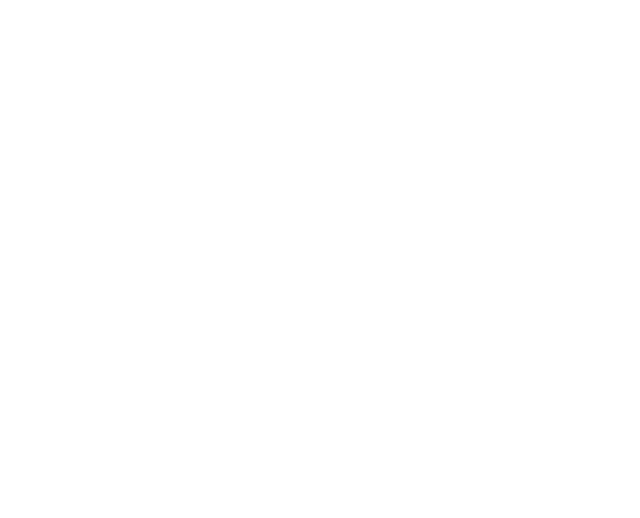
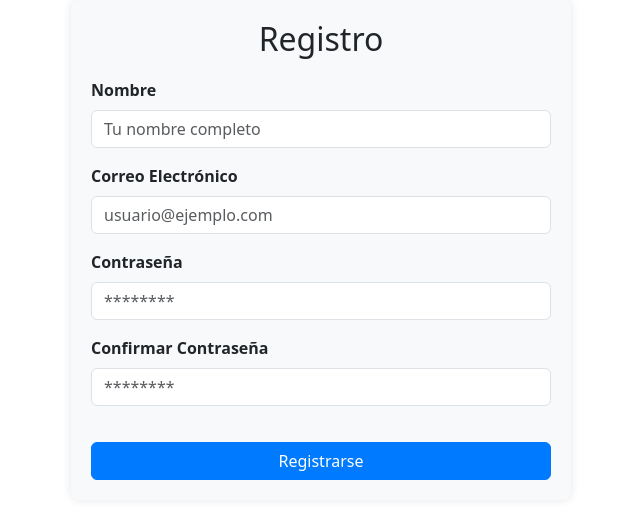
Before and after one commit to Andrespipe1/Proyecto_Gestion, a React (Create React App) app in the folder proyecto_gestion/: page /registro in a window 1280 px wide. Before the commit this address had no page. Shown: the top 518 px of the page, without its empty margins (319-959 px from the left). Built offline with nearby package versions, Linux system fonts and the light colour scheme.

Commit message:
registro

```diff
--- a/proyecto_gestion/src/App.js
+++ b/proyecto_gestion/src/App.js
@@ -3,6 +3,7 @@
 import { Body } from './componentes/body';
 import { Pie } from './componentes/pie';
 import Login from './componentes/login';
+import Registro from './componentes/registro';
 import { useNavigate } from 'react-router-dom';
 import { BrowserRouter as Router, Route, Routes } from 'react-router-dom';
 
@@ -24,6 +25,7 @@
       <Routes>
         <Route path='/' element={<HomePage />} />
         <Route path='/login' element={<Login />}  />
+        <Route path='/registro' element={<Registro/>} />
       </Routes>
     </Router>
 
--- a/proyecto_gestion/src/componentes/login.js
+++ b/proyecto_gestion/src/componentes/login.js
@@ -1,4 +1,5 @@
 import React, { useState } from 'react';
+import { useNavigate } from 'react-router-dom';
 import 'bootstrap/dist/css/bootstrap.min.css';
 import './login.css';
 
@@ -8,6 +9,7 @@
         password: '',
     });
     const [errors, setErrors] = useState({});
+    const navigate = useNavigate();
 
     const handleChange = (e) => {
         const { id, value } = e.target;
@@ -41,7 +43,17 @@
         event.preventDefault();
         if (validateForm()) {
             console.log('Inicio de sesión exitoso');
+
+            navigate('/');
         }
+    };
+
+    const handleForgotPasswordClick = () => {
+        navigate('/recuperar-password');
+    };
+
+    const handleRegisterClick = () => {
+        navigate('/registro');
     };
 
     return (
@@ -77,9 +89,9 @@
 
                     <button type="submit" className="btn btn-primary w-100">Iniciar Sesión</button>
                     <div className="text-center mt-3">
-                        <a href="#!" className="btn btn-link">Olvidaste tu contraseña?</a>
+                        <a href="#!" className="btn btn-link" onClick={handleForgotPasswordClick}>Olvidaste tu contraseña?</a>
                         <br />
-                        <a href="#!" className="btn btn-link">¿No tienes cuenta? Regístrate</a>
+                        <a href="#!" className="btn btn-link" onClick={handleRegisterClick}>¿No tienes cuenta? Regístrate</a>
                     </div>
                 </form>
             </div>
--- /dev/null
+++ b/proyecto_gestion/src/componentes/registro.css
@@ -0,0 +1,28 @@
+
+.registro-container {
+    width: 100%;
+    max-width: 500px;
+    margin: 0 auto;
+    padding: 20px;
+    background-color: #f8f9fa;
+    border-radius: 8px;
+    box-shadow: 0 0 10px rgba(0, 0, 0, 0.1);
+}
+
+h2 {
+    margin-bottom: 20px;
+    text-align: center;
+}
+
+.form-label {
+    font-weight: bold;
+}
+
+.btn-primary {
+    width: 100%;
+    margin-top: 20px;
+}
+
+.alert {
+    margin-bottom: 20px;
+}
--- /dev/null
+++ b/proyecto_gestion/src/componentes/registro.js
@@ -0,0 +1,130 @@
+import React, { useState } from 'react';
+import './registro.css'; // Asegúrate de tener el CSS adecuado para este componente
+
+const Registro = () => {
+    const [formValues, setFormValues] = useState({
+        nombre: '',
+        email: '',
+        password: '',
+        confirmPassword: '',
+    });
+    const [errors, setErrors] = useState({});
+    const [successMessage, setSuccessMessage] = useState('');
+
+    const handleChange = (e) => {
+        const { id, value } = e.target;
+        setFormValues(prevValues => ({
+            ...prevValues,
+            [id]: value
+        }));
+    };
+
+    const validateForm = () => {
+        const formErrors = {};
+        let isValid = true;
+
+        const { nombre, email, password, confirmPassword } = formValues;
+
+        if (!nombre) {
+            formErrors.nombre = "Complete el campo de nombre";
+            isValid = false;
+        }
+
+        if (!email) {
+            formErrors.email = "Complete el campo de correo electrónico";
+            isValid = false;
+        } else if (!/\S+@\S+\.\S+/.test(email)) {
+            formErrors.email = "Correo electrónico inválido";
+            isValid = false;
+        }
+
+        if (!password) {
+            formErrors.password = "Complete el campo de contraseña";
+            isValid = false;
+        }
+
+        if (password !== confirmPassword) {
+            formErrors.confirmPassword = "Las contraseñas no coinciden";
+            isValid = false;
+        }
+
+        setErrors(formErrors);
+
+        return isValid;
+    };
+
+    const handleSubmit = (event) => {
+        event.preventDefault();
+        if (validateForm()) {
+            setSuccessMessage('Registro exitoso');
+            console.log('Registro exitoso');
+            setTimeout(() => {
+                setSuccessMessage('');
+            }, 3000);
+        }
+    };
+
+    return (
+        <div className="registro-container">
+            <h2>Registro</h2>
+            {successMessage && <div className="alert alert-success">{successMessage}</div>}
+            <form onSubmit={handleSubmit}>
+                <div className="mb-3">
+                    <label htmlFor="nombre" className="form-label">Nombre</label>
+                    <input
+                        type="text"
+                        className={`form-control ${errors.nombre ? 'is-invalid' : ''}`}
+                        id="nombre"
+                        value={formValues.nombre}
+                        onChange={handleChange}
+                        placeholder="Tu nombre completo"
+                    />
+                    {errors.nombre && <div className="invalid-feedback">{errors.nombre}</div>}
+                </div>
+
+                <div className="mb-3">
+                    <label htmlFor="email" className="form-label">Correo Electrónico</label>
+                    <input
+                        type="email"
+                        className={`form-control ${errors.email ? 'is-invalid' : ''}`}
+                        id="email"
+                        value={formValues.email}
+                        onChange={handleChange}
+                        placeholder="usuario@ejemplo.com"
+                    />
+                    {errors.email && <div className="invalid-feedback">{errors.email}</div>}
+                </div>
+
+                <div className="mb-3">
+                    <label htmlFor="password" className="form-label">Contraseña</label>
+                    <input
+                        type="password"
+                        className={`form-control ${errors.password ? 'is-invalid' : ''}`}
+                        id="password"
+                        value={formValues.password}
+                        onChange={handleChange}
+                        placeholder="********"
+                    />
+                    {errors.password && <div className="invalid-feedback">{errors.password}</div>}
+                </div>
+
+                <div className="mb-3">
+                    <label htmlFor="confirmPassword" className="form-label">Confirmar Contraseña</label>
+                    <input
+                        type="password"
+                        className={`form-control ${errors.confirmPassword ? 'is-invalid' : ''}`}
+                        id="confirmPassword"
+                        value={formValues.confirmPassword}
+                        onChange={handleChange}
+                        placeholder="********"
+                    />
+                    {errors.confirmPassword && <div className="invalid-feedback">{errors.confirmPassword}</div>}
+                </div>
+
+                <button type="submit" className="btn btn-primary">Registrarse</button>
+            </form>
+        </div>
+    );
+};
+
+export default Registro;
```
